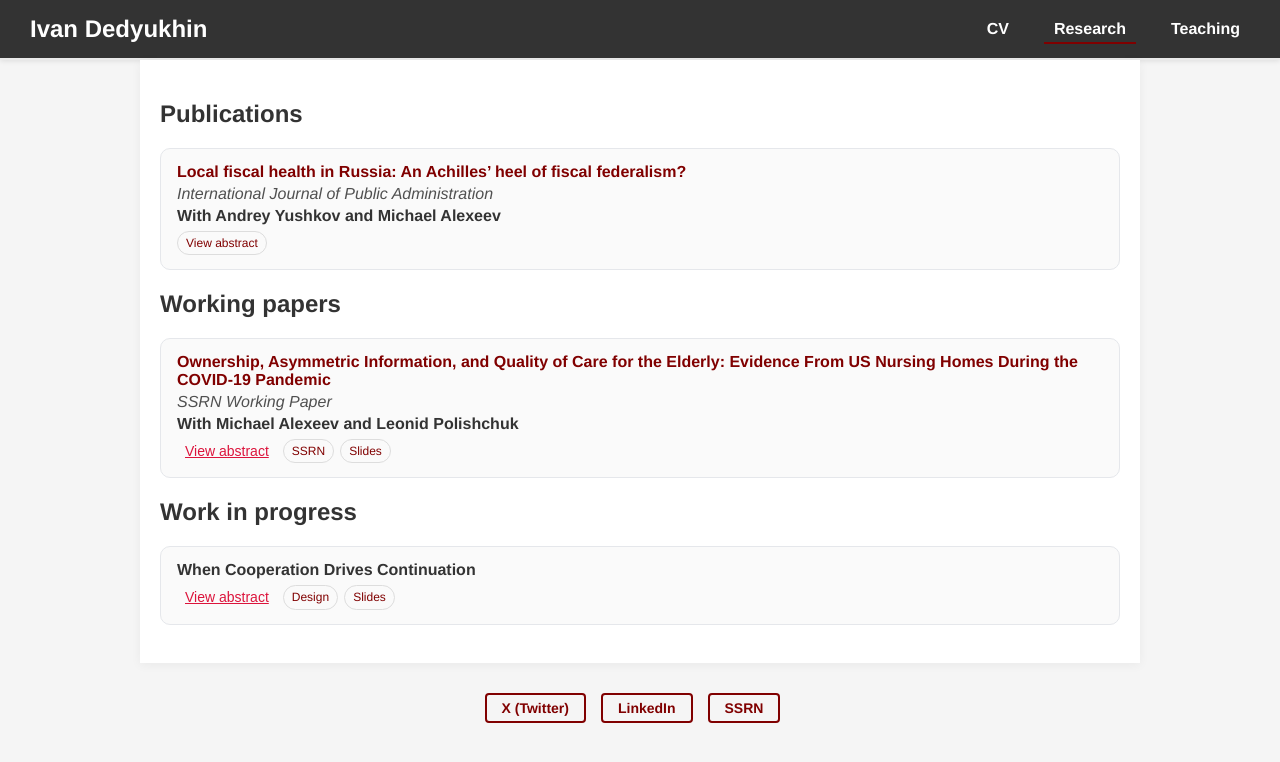
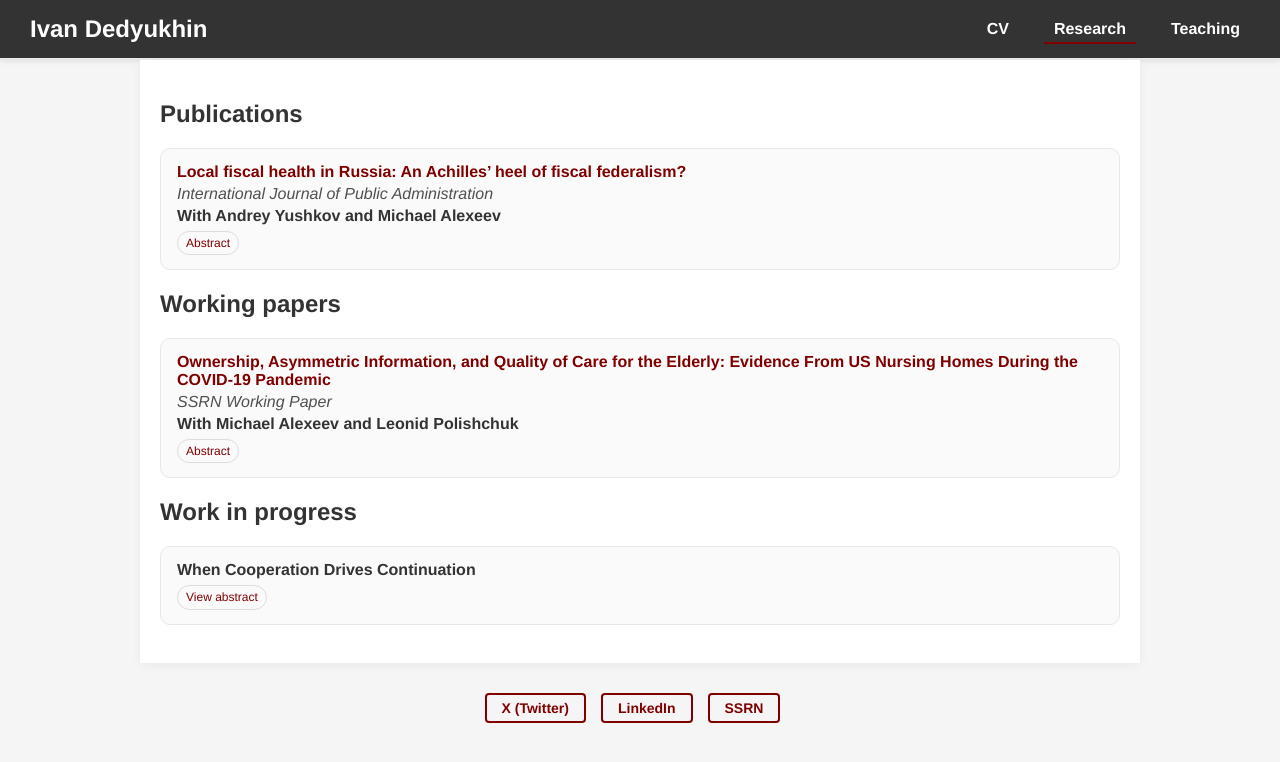
Before and after one commit to Dedyukhin/dedyukhin.github.io, a Jekyll site: the page built from Research.md, in a window 1280 px wide. Shown: the top 762 px of the page. Built offline with Jekyll 4.4.1, drawn with Linux system fonts in a browser that asks for light colours.

Commit message:
Update Research.md

```diff
--- a/Research.md
+++ b/Research.md
@@ -12,7 +12,7 @@ permalink: /research/
     <div class="publication-info">International Journal of Public Administration</div>
     <div class="author-names">With Andrey Yushkov and Michael Alexeev</div>
     <div class="button-group">
-      <a class="mini-btn" onclick="toggleAbstract('abstract_local_fiscal_health')">View abstract</a>
+      <a class="mini-btn" onclick="toggleAbstract('abstract_local_fiscal_health')">Abstract</a>
     </div>
   </div>
 
@@ -29,9 +29,7 @@ permalink: /research/
     <div class="publication-info">SSRN Working Paper</div>
     <div class="author-names">With Michael Alexeev and Leonid Polishchuk</div>
     <div class="button-group">
-      <button class="abstract-button" onclick="toggleAbstract('abstract_nursing_homes')">View abstract</button>
-      <a class="mini-btn" href="https://papers.ssrn.com/sol3/papers.cfm?abstract_id=4906864" target="_blank" rel="noopener">SSRN</a>
-      <a class="mini-btn" href="#" target="_blank" rel="noopener">Slides</a>
+      <a class="mini-btn" onclick="toggleAbstract('abstract_nursing_homes')">Abstract</a>
     </div>
   </div>
 
@@ -46,9 +44,7 @@ permalink: /research/
   <div class="pub-header">
     <span class="pub-title"><strong>When Cooperation Drives Continuation</strong></span>
     <div class="button-group">
-      <button class="abstract-button" onclick="toggleAbstract('abstract_WCDC')">View abstract</button>
-      <a class="mini-btn" href="#" target="_blank" rel="noopener">Design</a>
-      <a class="mini-btn" href="#" target="_blank" rel="noopener">Slides</a>
+      <a class="mini-btn" onclick="toggleAbstract('abstract_WCDC')">View abstract</a>
     </div>
   </div>
 
```
